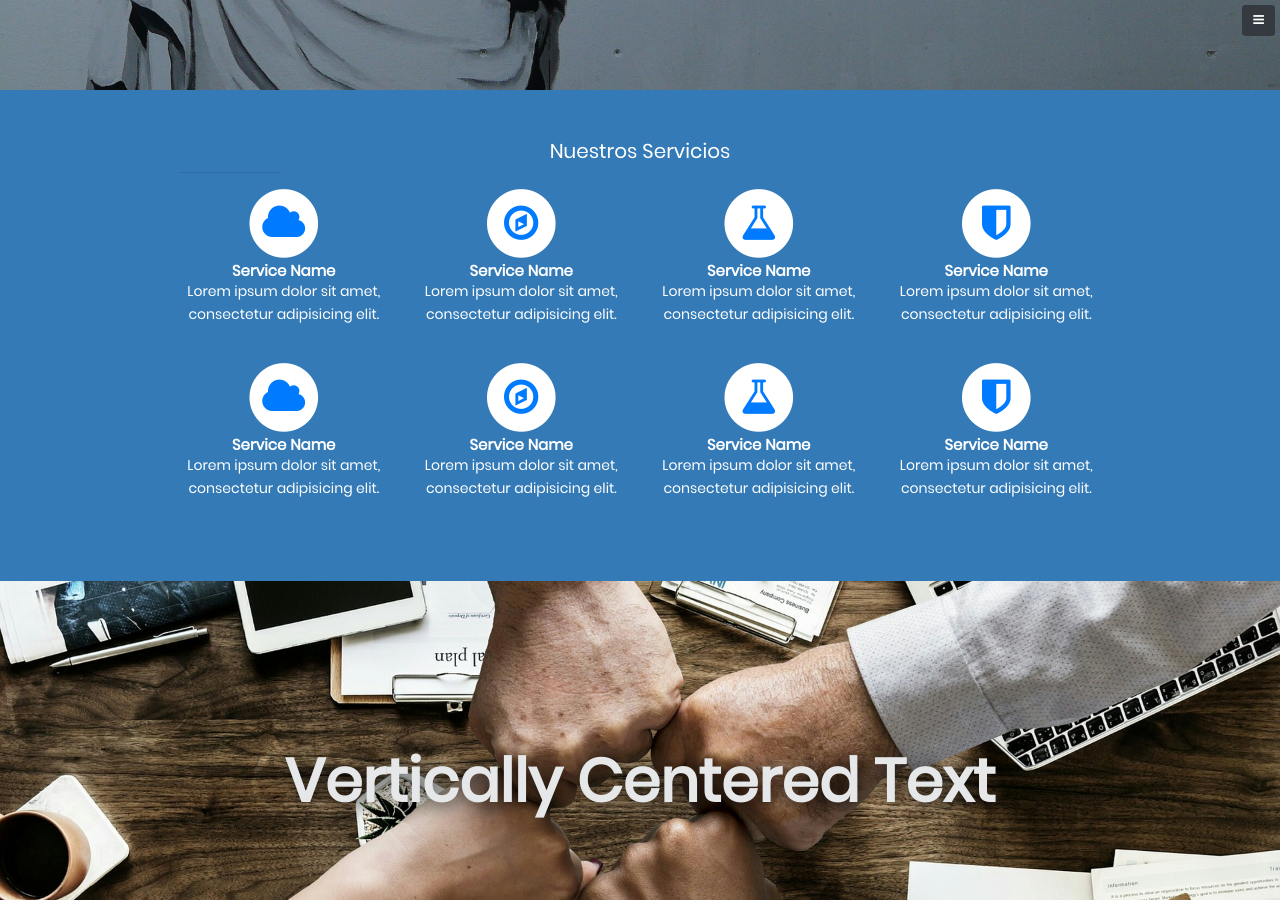
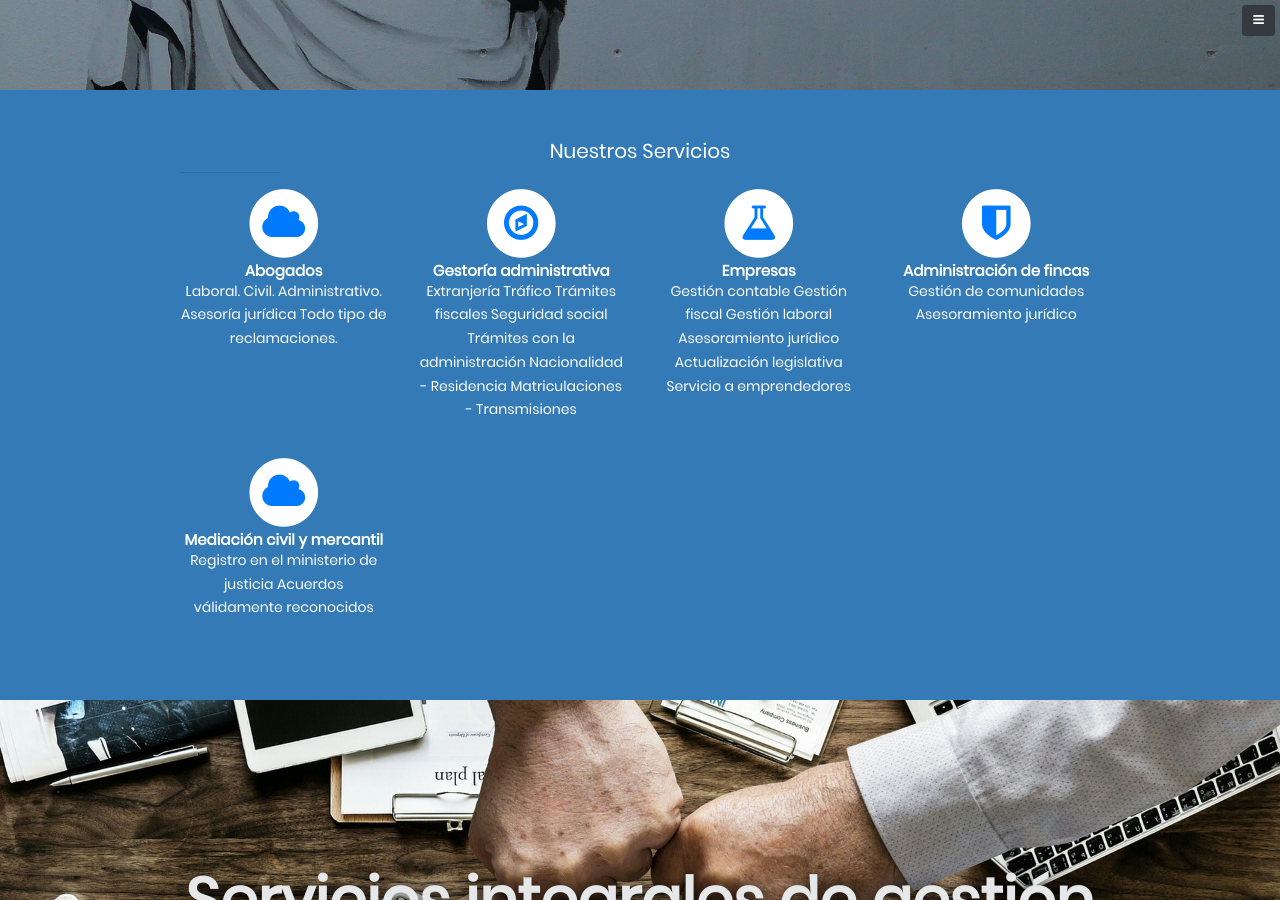
Before and after one commit to Pinkat/fevelex.es, a Jekyll site: the page built from index.html, in a window 1280 px wide and 900 px high, scrolled down 810 px. Built offline with Jekyll 4.4.1, drawn with Linux system fonts in a browser that asks for light colours; some web fonts are replaced; some of the changed text lies outside the part shown.

Commit message:
update new info

```diff
--- a/_includes/callout.html
+++ b/_includes/callout.html
@@ -1,5 +1,5 @@
 <aside class="callout">
   <div class="text-vertical-center">
-    <h1>Vertically Centered Text</h1>
+    <h1>Servicios integrales de gestión</h1>
   </div>
 </aside>
--- a/_includes/contact.html
+++ b/_includes/contact.html
@@ -8,6 +8,10 @@
                     <span class="contact100-form-title">
                         Contactar con Fevelex
                     </span>
+
+                    <p>
+                        Al utilizar el siguiente formulario estás aceptando <a href="https://google.es">nuestra política de privacidad.</a>
+                    </p>
 
                     <label class="label-input100" for="first-name">Nombre - Apellidos *</label>
                     <div class="wrap-input100 rs1-wrap-input100 validate-input" data-validate="Type first name">
--- a/_includes/footer.html
+++ b/_includes/footer.html
@@ -4,6 +4,9 @@
       <div class="col-lg-10 col-lg-offset-1 text-center">
         <h4><strong>{{ site.owner }}</strong>
         </h4>
+        <p>
+          ¡Solicita presupuesto sin compromiso!
+        </p>
         <p>
           {% for address in site.address %}
           {{ address.line }}<br>
--- a/_includes/services.html
+++ b/_includes/services.html
@@ -13,9 +13,15 @@
               <i class="fa fa-cloud fa-stack-1x text-primary"></i>
             </span>
               <h4>
-                <strong>Service Name</strong>
+                <strong>Abogados</strong>
               </h4>
-              <p>Lorem ipsum dolor sit amet, consectetur adipisicing elit.</p>
+              <p>
+                Laboral.
+                Civil.
+                Administrativo.
+                Asesoría jurídica
+                Todo tipo de reclamaciones.
+              </p>
             </div>
           </div>
           <div class="col-md-3 col-sm-6">
@@ -25,9 +31,17 @@
               <i class="fa fa-compass fa-stack-1x text-primary"></i>
             </span>
               <h4>
-                <strong>Service Name</strong>
+                <strong>Gestoría administrativa</strong>
               </h4>
-              <p>Lorem ipsum dolor sit amet, consectetur adipisicing elit.</p>
+              <p>
+                Extranjería
+                Tráfico
+                Trámites fiscales
+                Seguridad social
+                Trámites con la administración
+                Nacionalidad - Residencia
+                Matriculaciones - Transmisiones
+              </p>
             </div>
           </div>
           <div class="col-md-3 col-sm-6">
@@ -37,9 +51,16 @@
               <i class="fa fa-flask fa-stack-1x text-primary"></i>
             </span>
               <h4>
-                <strong>Service Name</strong>
+                <strong>Empresas</strong>
               </h4>
-              <p>Lorem ipsum dolor sit amet, consectetur adipisicing elit.</p>
+              <p>
+                Gestión contable
+                Gestión fiscal
+                Gestión laboral
+                Asesoramiento jurídico
+                Actualización legislativa
+                Servicio a emprendedores
+              </p>
             </div>
           </div>
           <div class="col-md-3 col-sm-6">
@@ -49,9 +70,12 @@
               <i class="fa fa-shield fa-stack-1x text-primary"></i>
             </span>
               <h4>
-                <strong>Service Name</strong>
+                <strong>Administración de fincas</strong>
               </h4>
-              <p>Lorem ipsum dolor sit amet, consectetur adipisicing elit.</p>
+              <p>
+                Gestión de comunidades
+                Asesoramiento jurídico
+              </p>
             </div>
           </div>
           <div class="col-md-3 col-sm-6">
@@ -61,45 +85,12 @@
               <i class="fa fa-cloud fa-stack-1x text-primary"></i>
             </span>
               <h4>
-                <strong>Service Name</strong>
+                <strong>Mediación civil y mercantil</strong>
               </h4>
-              <p>Lorem ipsum dolor sit amet, consectetur adipisicing elit.</p>
-            </div>
-          </div>
-          <div class="col-md-3 col-sm-6">
-            <div class="service-item">
-              <span class="fa-stack fa-4x">
-              <i class="fa fa-circle fa-stack-2x"></i>
-              <i class="fa fa-compass fa-stack-1x text-primary"></i>
-            </span>
-              <h4>
-                <strong>Service Name</strong>
-              </h4>
-              <p>Lorem ipsum dolor sit amet, consectetur adipisicing elit.</p>
-            </div>
-          </div>
-          <div class="col-md-3 col-sm-6">
-            <div class="service-item">
-              <span class="fa-stack fa-4x">
-              <i class="fa fa-circle fa-stack-2x"></i>
-              <i class="fa fa-flask fa-stack-1x text-primary"></i>
-            </span>
-              <h4>
-                <strong>Service Name</strong>
-              </h4>
-              <p>Lorem ipsum dolor sit amet, consectetur adipisicing elit.</p>
-            </div>
-          </div>
-          <div class="col-md-3 col-sm-6">
-            <div class="service-item">
-              <span class="fa-stack fa-4x">
-              <i class="fa fa-circle fa-stack-2x"></i>
-              <i class="fa fa-shield fa-stack-1x text-primary"></i>
-            </span>
-              <h4>
-                <strong>Service Name</strong>
-              </h4>
-              <p>Lorem ipsum dolor sit amet, consectetur adipisicing elit.</p>
+              <p>
+                Registro en el ministerio de justicia
+                Acuerdos válidamente reconocidos
+              </p>
             </div>
           </div>
         </div>
```
